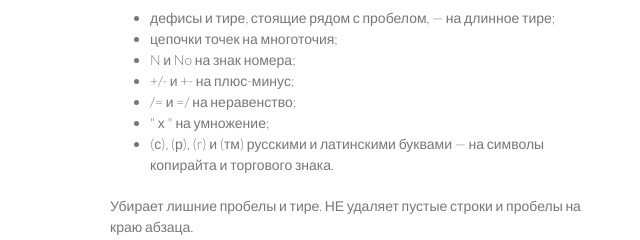
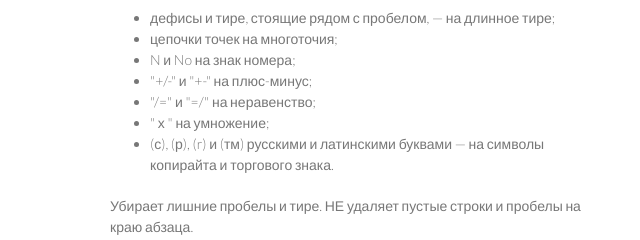
Before and after one commit to glebkema/google-docs-typograf, a plain HTML site: page index.html in a window 1280 px wide. Shown: the part 419-659 px from the top of the page, 460-1100 px from the left. Drawn offline with Linux system fonts and the light colour scheme.

```diff
--- a/index.html
+++ b/index.html
@@ -51,8 +51,8 @@
 <li>дефисы и тире, стоящие рядом с пробелом, — на длинное тире;</li>
 <li>цепочки точек на многоточия;</li>
 <li>N и No на знак номера;</li>
-<li>+/- и +- на плюс-минус;</li>
-<li>/= и =/ на неравенство;</li>
+<li>"+/-" и "+-" на плюс-минус;</li>
+<li>"/=" и "=/" на неравенство;</li>
 <li>" х " на умножение;</li>
 <li>(с), (р), (r) и (тм) русскими и латинскими буквами — на символы копирайта и торгового знака.</li>
 </ul>
--- a/params.json
+++ b/params.json
@@ -1 +1 @@
-{"name":"Google Docs Typograf","tagline":"Script puts special signs, dashes and non-breaking spaces in the Russian-language Google documents.","body":"### Скрипт расставляет спецзнаки, тире и неразрывные пробелы в русскоязычных гугл-документах.\r\n\r\nПри копипасте в гугл-документ неразрывные пробелы теряются. Скрипт заново меняет пробелы на неразрывные:\r\n\r\n* после инициалов и чисел;\r\n* после знаков номера, параграфа и копирайта;\r\n* после \"не\" и \"ни\";\r\n* после коротких предлогов и союзов;\r\n* после коротких слов в начале предложения;\r\n* после некоторых сокращений;\r\n* перед длинными тире, процентами, \"б\", \"бы\", \"ж\", \"же\", \"ли\", \"ль\";\r\n* вокруг знаков равенства, сложения и умножения;\r\n* внутри \"и т.д.\", \"т.е.\" и т. п.\r\n\r\nЗаменяет:\r\n\r\n* дефисы и тире, стоящие рядом с пробелом, — на длинное тире;\r\n* цепочки точек на многоточия;\r\n* N и No на знак номера;\r\n* +/- и +- на плюс-минус;\r\n* /= и =/ на неравенство;\r\n* \" х \" на умножение;\r\n* (с), (р), (r) и (тм) русскими и латинскими буквами — на символы копирайта и торгового знака.\r\n\r\nУбирает лишние пробелы и тире. НЕ удаляет пустые строки и пробелы на краю абзаца.\r\n\r\nОбрабатывает весь документ целиком.","google":"UA-9357207-6","note":"Don't delete this file! It's used internally to help with page regeneration."}
+{"name":"Google Docs Typograf","tagline":"Script puts special signs, dashes and non-breaking spaces in the Russian-language Google documents.","body":"### Скрипт расставляет спецзнаки, тире и неразрывные пробелы в русскоязычных гугл-документах.\r\n\r\nПри копипасте в гугл-документ неразрывные пробелы теряются. Скрипт заново меняет пробелы на неразрывные:\r\n\r\n* после инициалов и чисел;\r\n* после знаков номера, параграфа и копирайта;\r\n* после \"не\" и \"ни\";\r\n* после коротких предлогов и союзов;\r\n* после коротких слов в начале предложения;\r\n* после некоторых сокращений;\r\n* перед длинными тире, процентами, \"б\", \"бы\", \"ж\", \"же\", \"ли\", \"ль\";\r\n* вокруг знаков равенства, сложения и умножения;\r\n* внутри \"и т.д.\", \"т.е.\" и т. п.\r\n\r\nЗаменяет:\r\n\r\n* дефисы и тире, стоящие рядом с пробелом, — на длинное тире;\r\n* цепочки точек на многоточия;\r\n* N и No на знак номера;\r\n* \"+/-\" и \"+-\" на плюс-минус;\r\n* \"/=\" и \"=/\" на неравенство;\r\n* \" х \" на умножение;\r\n* (с), (р), (r) и (тм) русскими и латинскими буквами — на символы копирайта и торгового знака.\r\n\r\nУбирает лишние пробелы и тире. НЕ удаляет пустые строки и пробелы на краю абзаца.\r\n\r\nОбрабатывает весь документ целиком.","google":"UA-9357207-6","note":"Don't delete this file! It's used internally to help with page regeneration."}
```
